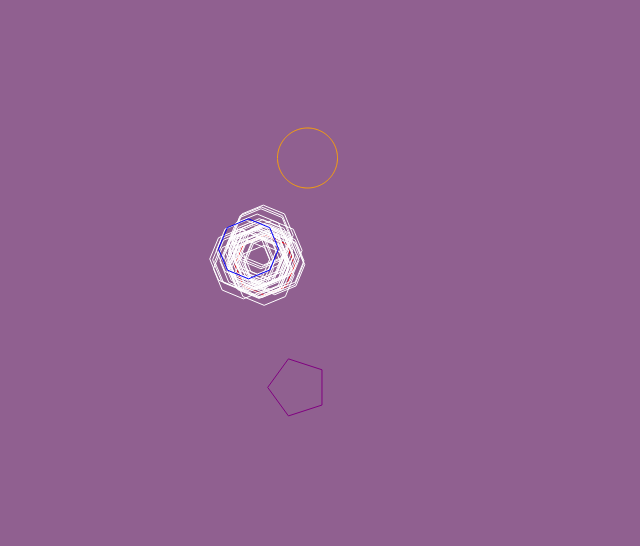
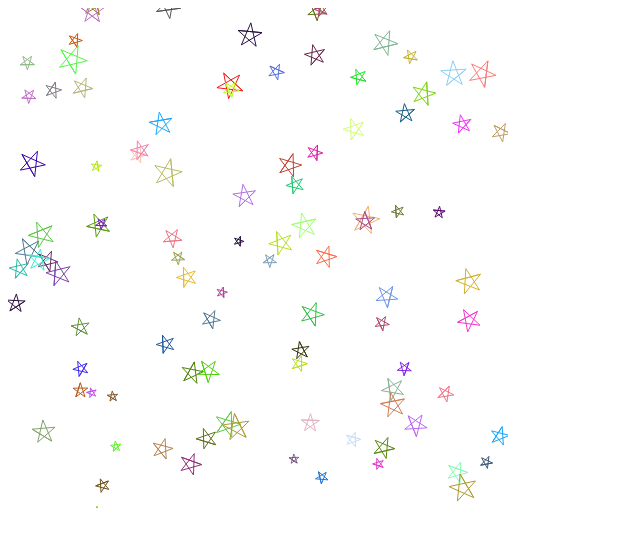
Before and after one commit to Olorea/first-project, a plain HTML site: page index.html in a window 1280 px wide. Shown: the whole page, without its empty margins (0-640 px from the left). Drawn offline with Linux system fonts and the light colour scheme.

Commit message:
Flock of stars

```diff
--- a/index.css
+++ b/index.css
@@ -1,4 +1,4 @@
 body{
-    background-color: #906090;
+    background-color: #fff;
     font-size: 30px;
 }
--- a/index.js
+++ b/index.js
@@ -116,15 +116,19 @@ alert(4);
 
 
 let lastTime=performance.now();
-let ball0 = {x:0, y:0};
-let ball1x=50,ball1y=50;
-let ball2x=100,ball2y=100;
-let ball3x=150,ball3y=150;
-let ball4x=200,ball4y=200;
-let ball5x=300,ball5y=300;
 
-let balls = [{x:250, y:250,color:'red'},{x:250, y:250},{x:250, y:250},{x:250, y:250},{x:250, y:250},{x:250, y:250},{x:250, y:250},{x:250, y:250},{x:250, y:250},{x:250, y:250},{x:250, y:250},{x:250, y:250},{x:250, y:250},{x:250, y:250},{x:250, y:250},{x:250, y:250},{x:250, y:250},{x:250, y:250},{x:250, y:250},{x:250, y:250},{x:250, y:250},{x:250, y:250},{x:250, y:250},{x:250, y:250},{x:250, y:250},{x:250, y:250},{x:250, y:250},{x:250, y:250},{x:250, y:250},{x:250, y:250},{x:250, y:250},{x:250, y:250},{x:250, y:250},{x:250, y:250},{x:250, y:250},{x:250, y:250},{x:250, y:250},{x:250, y:250},{x:250, y:250},{x:250, y:250, color: 'blue'}];
+let balls = [];//[{x:40, y:100, height: 60, width: 60, color:'red'},{x:250, y:250, size: 66},{x:250, y:250},{x:250, y:250},{x:250, y:250},{x:250, y:250},{x:250, y:250},{x:250, y:250},{x:250, y:250},{x:250, y:250},{x:250, y:250},{x:250, y:250},{x:250, y:250},{x:250, y:250},{x:250, y:250},{x:250, y:250},{x:250, y:250},{x:250, y:250},{x:250, y:250},{x:250, y:250},{x:250, y:250},{x:250, y:250},{x:250, y:250},{x:250, y:250},{x:250, y:250},{x:250, y:250},{x:250, y:250},{x:250, y:250},{x:250, y:250},{x:250, y:250},{x:250, y:250},{x:250, y:250},{x:250, y:250},{x:250, y:250},{x:250, y:250},{x:250, y:250},{x:250, y:250},{x:220, y:220, color: 'yellow' },{x:250, y:250},{x:250, y:250, color: 'blue'}];
 
+for(let i=0;i<100;i=i+1){
+    balls.push({
+        x: Math.random()*500,
+        y: Math.random()*500,
+        edges: 2.5,//2+Math.ceil(Math.random()*18),
+        rotation: Math.random()*360,
+        size: 5+Math.random()*10,
+        color:'#'+Math.floor(Math.random()*16777215).toString(16)
+    });
+}
 
 
 canvas.addEventListener('pointerup',(event)=>{
@@ -140,81 +144,14 @@ const drawBall = ()=>{
 
     ctx.clearRect(0,0,500,500);
 
-
-    ctx.beginPath();
-    ctx.strokeStyle = "blue"
-    for(let i= -Math.PI;i<=Math.PI;i+=0.03){
-        ctx.lineTo(
-            Math.cos(i)*30+ball0.x,
-            Math.sin(i)*30+ball0.y,
-        );
-    }
-    ctx.stroke();
-
-    ball0.x=ball0.x-10*duration;
-    ball0.y=ball0.y-7*duration;
-
-
-    ctx.beginPath();
-    ctx.strokeStyle = "red"
-    for(let i= -Math.PI;i<=Math.PI;i+=0.03){
-        ctx.lineTo(
-            Math.sin(i)*30+ball1x,
-            Math.cos(i)*30+ball1y,
-        );
-    }
-    ctx.stroke();
-
-    ball1x=ball1x+15*duration;
-    ball1y=ball1y-17*duration;
-
-    ctx.beginPath();
-    ctx.strokeStyle = "green"
-    for(let i= -Math.PI;i<=Math.PI;i+=0.03){
-        ctx.lineTo(
-            Math.cos(i)*30+ball2x,
-            Math.sin(i)*30+ball2y,
-        );
-    }
-    ctx.stroke();
-
-    ball2x=ball2x-30*duration;
-    ball2y=ball2y+7*duration;
-
-    ctx.beginPath();
-    ctx.strokeStyle = "orange"
-    for(let i= -Math.PI;i<=Math.PI;i+=0.03){
-        ctx.lineTo(
-            Math.cos(i)*30+ball3x,
-            Math.sin(i)*30+ball3y,
-        );
-    }
-    ctx.stroke();
-
-    ball3x=ball3x+30*duration;
-    ball3y=ball3y+0*duration;
-
-    ctx.beginPath();
-    ctx.strokeStyle = "purple"
-    for(let i= -Math.PI;i<=Math.PI;i+=Math.PI*2/5){
-        ctx.lineTo(
-            Math.cos(i)*30+ball4x,
-            Math.sin(i)*30+ball4y,
-        );
-    }
-    ctx.stroke();
-
-    ball4x=ball4x+18*duration;
-    ball4y=ball4y+36*duration;
-
-
     for(let ball of balls){
         ctx.beginPath();
-        ctx.strokeStyle = ball.color||"white"
-        for(let i= -Math.PI;i<=Math.PI;i+=Math.PI*2/8){
+        ctx.strokeStyle = ball.color||"white";
+        const radians = (ball.rotation||0)/180*Math.PI;
+        for(let i= -Math.PI;i<=Math.PI*4;i+=Math.PI*2/(ball.edges||16)){
             ctx.lineTo(
-                Math.cos(i)*30+ball.x,
-                Math.sin(i)*30+ball.y,
+                Math.cos(i+radians)*(ball.width||ball.size||30)+ball.x,
+                Math.sin(i+radians)*(ball.height||ball.size||30)+ball.y,
             );
         }
         ctx.stroke();
@@ -223,10 +160,7 @@ const drawBall = ()=>{
         ball.y=ball.y+(Math.random()-0.5)*100*duration;
     }
 
-    //if(ballX<100){
-        //drawBall();
-        //setTimeout(drawBall,Math.random()*100);
-        requestAnimationFrame(drawBall);
-    //}
+    requestAnimationFrame(drawBall);
+
 };
 drawBall();
```
